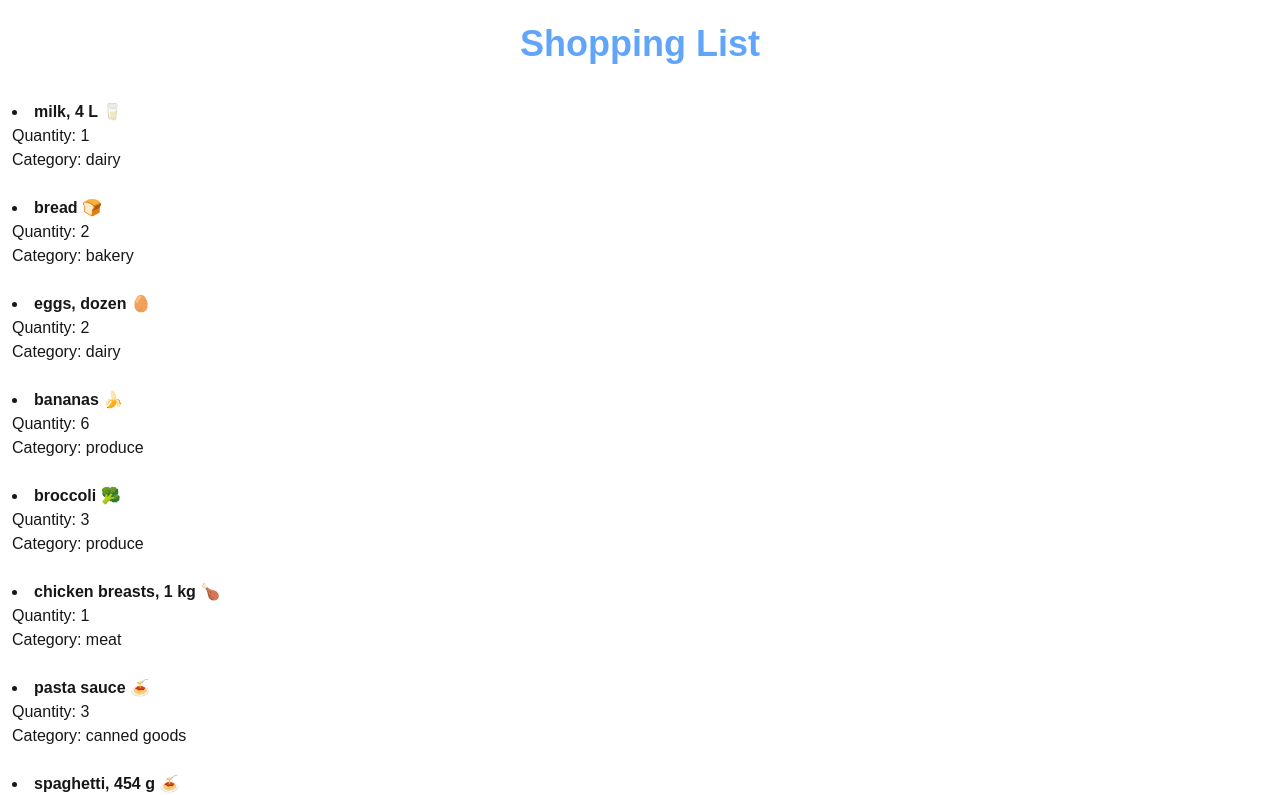
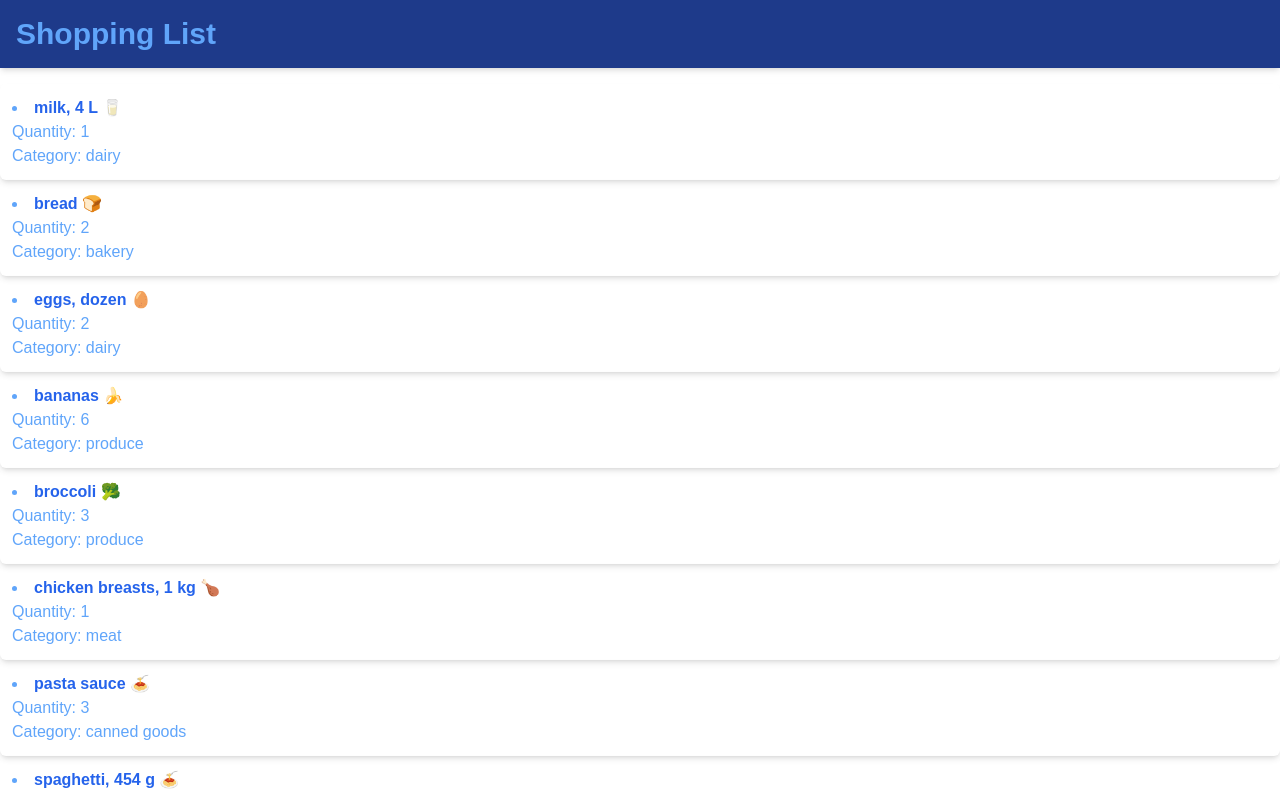
Before and after one commit to ishamjotkaur/cprg306-assignments, a Next.js app: page /week-3 in a window 1280 px wide. Shown: the top 795 px of the page. Built offline with nearby package versions, Linux system fonts and the light colour scheme.

Commit message:
Styled week-3 with Tailwind CSS

```diff
--- a/app/week-3/item.js
+++ b/app/week-3/item.js
@@ -1,7 +1,7 @@
 export default function Item({name, quantity, category}) {
     return(
-        <li className="p-3 rounded-md">
-            <strong>{name} </strong><br/>
+        <li className="p-3 rounded-md shadow-md text-blue-400">
+            <strong className="text-blue-600">{name} </strong><br/>
              Quantity: {quantity} <br/>
              Category: {category} <br/>
         </li>
--- a/app/week-3/page.js
+++ b/app/week-3/page.js
@@ -2,7 +2,7 @@ import ItemList from "./item-list";
 export default function Page(){
     return (
         <main>
-            <h1 className="text-4xl font-bold m-6 text-center text-blue-400"> Shopping List </h1>
+            <h1 className="text-3xl font-bold mb-4 text-blue-400 shadow-md bg-blue-900 p-4"> Shopping List </h1>
            <ItemList />
         </main>
     );
```
